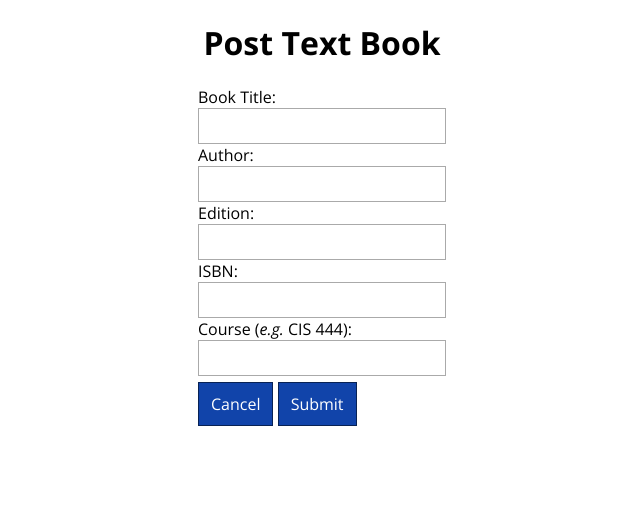
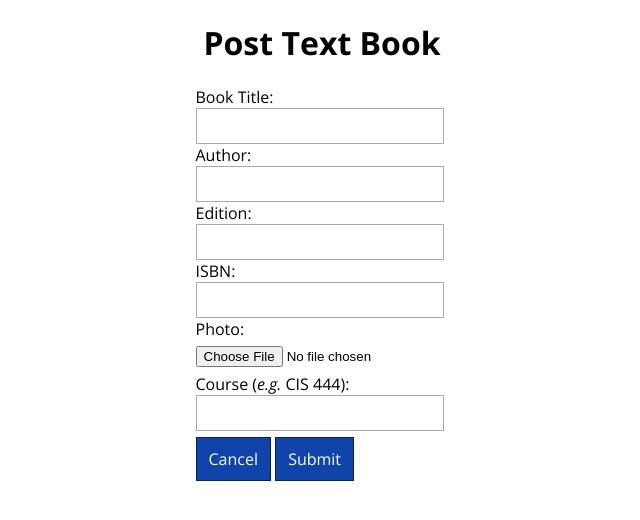
Before and after one commit to caleb531/cougarbooks, a PHP site: page /post.html in a window 1280 px wide. Shown: the part 63-583 px from the top of the page, without its empty margins (318-958 px from the left). Run offline with PHP 8.4, Linux system fonts and the light colour scheme.

Commit message:
Add field for book photo

```diff
--- a/assets/css/main.css
+++ b/assets/css/main.css
@@ -158,6 +158,9 @@ button:focus {
 	outline-width: 0;
 	background-color: #36c;
 }
+input[type='file'] {
+	margin: 6px 0;
+}
 
 /* Page containers */
 main {
--- a/post.html
+++ b/post.html
@@ -43,6 +43,9 @@
 			<label for="isbn-field">ISBN:</label><br>
 			<input id="isbn-field" type="text" name="isbn"><br>
 
+			<label for="book-photo-field">Photo:</label><br>
+			<input id="book-photo-field" type="file" name="book-photo"><br>
+
 			<label for="course-field">Course (<em>e.g.</em> CIS 444):</label><br>
 			<input id="course-field" type="text" name="course"><br>
 
```
